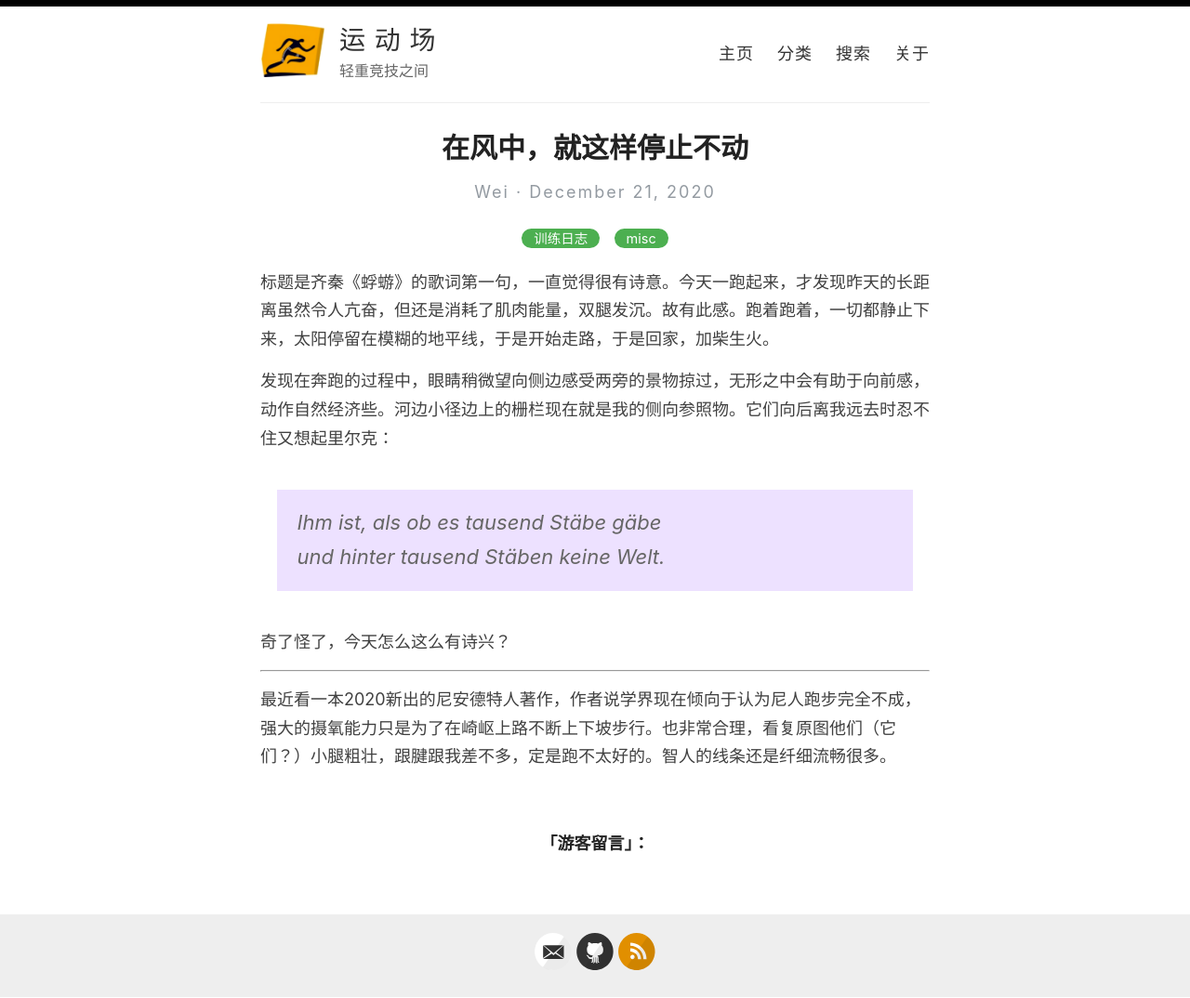
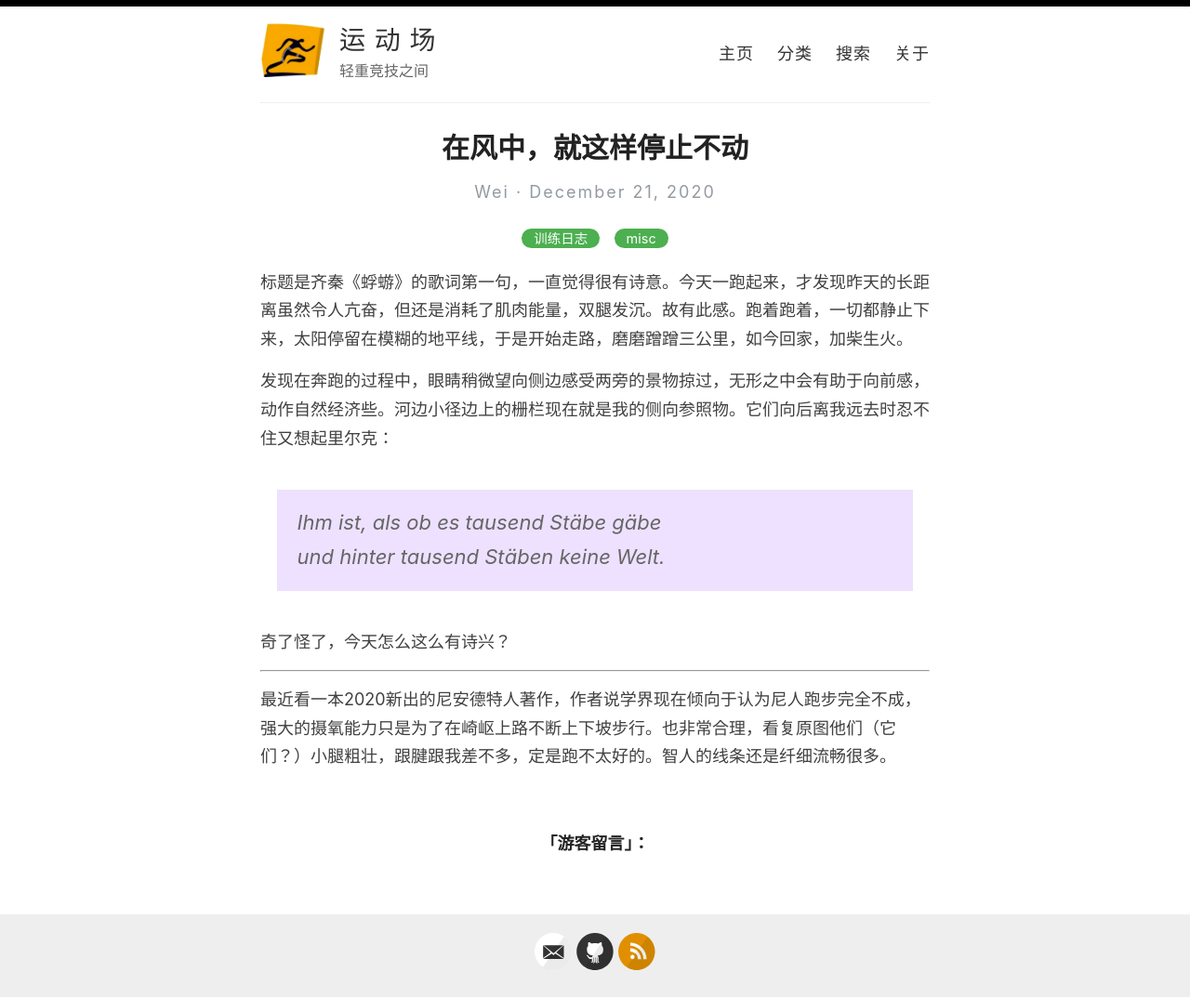
Before and after one commit to athletik/athletik.github.io, a Jekyll site: the page built from _posts/2020-12-21-在风中，就这样停止不动.md, in a window 1280 px wide. Shown: the whole page at 93% size. Built offline with Jekyll 4.4.1, drawn with Linux system fonts in a browser that asks for light colours; comment, search, counter and statistics services are not loaded.

Commit message:
Update 2020-12-21-在风中，就这样停止不动.md

```diff
--- a/_posts/2020-12-21-在风中，就这样停止不动.md
+++ b/_posts/2020-12-21-在风中，就这样停止不动.md
@@ -4,7 +4,7 @@ categories: [训练日志, misc]
 title: 在风中，就这样停止不动
 ---
 
-标题是齐秦《蜉蝣》的歌词第一句，一直觉得很有诗意。今天一跑起来，才发现昨天的长距离虽然令人亢奋，但还是消耗了肌肉能量，双腿发沉。故有此感。跑着跑着，一切都静止下来，太阳停留在模糊的地平线，于是开始走路，于是回家，加柴生火。
+标题是齐秦《蜉蝣》的歌词第一句，一直觉得很有诗意。今天一跑起来，才发现昨天的长距离虽然令人亢奋，但还是消耗了肌肉能量，双腿发沉。故有此感。跑着跑着，一切都静止下来，太阳停留在模糊的地平线，于是开始走路，磨磨蹭蹭三公里，如今回家，加柴生火。
 
 发现在奔跑的过程中，眼睛稍微望向侧边感受两旁的景物掠过，无形之中会有助于向前感，动作自然经济些。河边小径边上的栅栏现在就是我的侧向参照物。它们向后离我远去时忍不住又想起里尔克：
 
```
